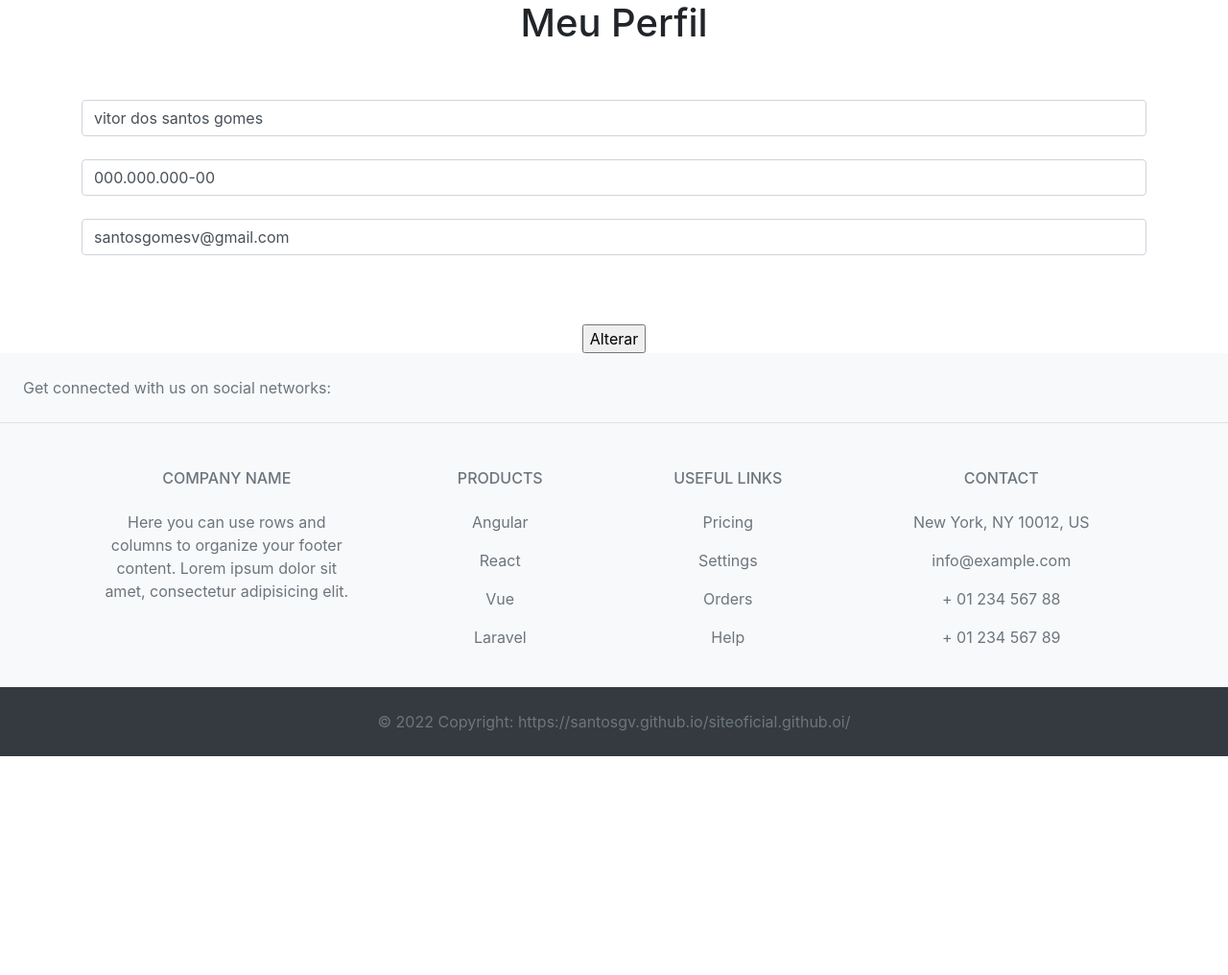
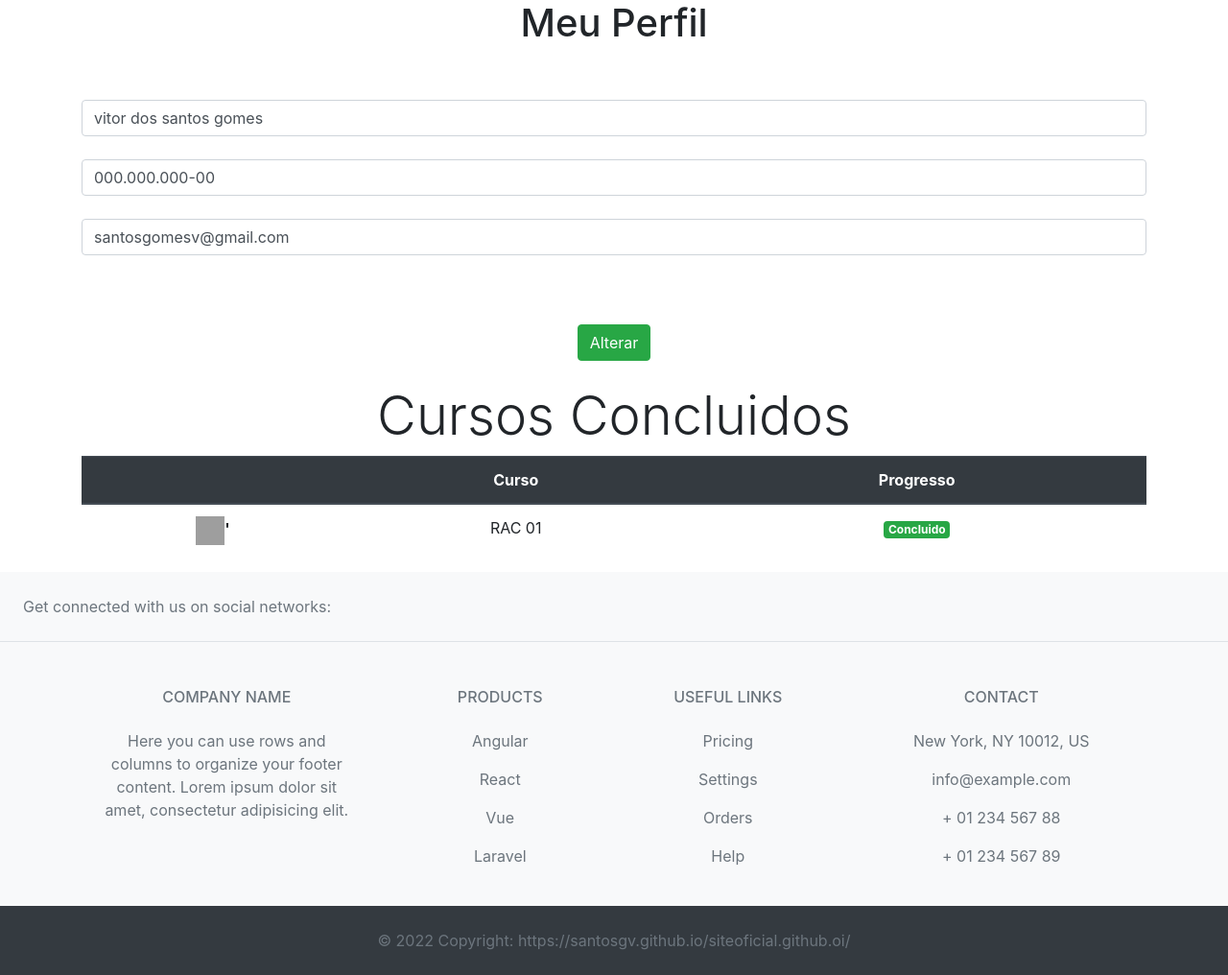
Before and after one commit to santosgv/plataforma.cursos, a Django app: page /area_aluno/ in a window 1280 px wide. Shown: the part 150-1166 px from the top of the page at 96% size. Before the commit the page ends 938 px from the top, so only its background shows below. Run offline with Django 4.2, Linux system fonts and the light colour scheme; a user stored in the database is signed in; data comes from the database, SQL or seed files in the repository; both versions use the stored data as it was after the commit; parts of the project's set-up code (start-up, migrations or seed data) failed here and were passed over; some libraries are stand-ins or nearby versions; grey boxes are pictures that could not be loaded.

Commit message:
cursos concluidos

```diff
--- a/plataforma_cursos/settings.py
+++ b/plataforma_cursos/settings.py
@@ -42,7 +42,7 @@ MIDDLEWARE = [
     'django.contrib.auth.middleware.AuthenticationMiddleware',
     'django.contrib.messages.middleware.MessageMiddleware',
     'django.middleware.clickjacking.XFrameOptionsMiddleware',
-    'plataforma_cursos.middleware.XFrameOptionsMiddleware'
+   # 'plataforma_cursos.middleware.XFrameOptionsMiddleware'
 ]
 
 ROOT_URLCONF = 'plataforma_cursos.urls'
@@ -169,3 +169,5 @@ CORS_ALLOW_METHODS = [
     'OPTIONS',
     'origin',
 ]
+
+X_FRAME_OPTIONS = 'SAMEORIGIN'
--- a/usuarios/templates/area_aluno.html
+++ b/usuarios/templates/area_aluno.html
@@ -49,12 +49,37 @@ Area Aluno
                     <span class="span-descricao"></span>
                 </div>
                     <br>
-                    <input  type="submit" value="Alterar" class="bto-success bto-group-lg bto-lg">
+                    <input  type="submit" value="Alterar" class="btn btn-success">
 
                 </form>
 
             </div>
         </div>
+<br>
+<h1 class="display-4">Cursos Concluidos</h1>
+
+        <table class="table">
+            <thead class="thead-dark">
+              <tr>
+                <th scope="col"></th>
+                <th scope="col">Curso</th>
+                <th scope="col">Progresso</th>
+              </tr>
+            </thead>
+            <tbody>
+                {%  for curso in curso_concluido %}
+              <tr>
+                <th scope="row"><img width="30px" height="30px" src="{{curso.aula.curso.thumb.url}}">'
+                </th>
+                <td>{{curso.aula.curso}}</td>
+                <td><span class="badge badge-success">Concluido</span>
+                </td>
+              </tr>
+              {% endfor %}
+            </tbody>
+          </table>
+
+
 
         <script src="https://ajax.googleapis.com/ajax/libs/jquery/3.6.0/jquery.min.js"></script>
             <script src="https://cdnjs.cloudflare.com/ajax/libs/jquery.mask/1.14.16/jquery.mask.min.js"></script>
--- a/usuarios/views.py
+++ b/usuarios/views.py
@@ -1,7 +1,7 @@
 
 from django.shortcuts import render,redirect
 from django.contrib import messages
-from django.conf import settings
+from cursos.models import ProgressoAula
 from django.contrib.messages import constants
 from django.db import transaction
 from .models import USUARIO
@@ -79,12 +79,13 @@ def area_aluno(request):
         first_name = request.user.first_name
         cpf = request.user.cpf
         email = request.user.email
-
+        curso_concluido = ProgressoAula.objects.filter(usuario=request.user,baixou_certificado=True)
         return render(request,'area_aluno.html',{
                                                 'username':username,
                                                 'first_name':first_name,
                                                 'cpf': cpf,
-                                                'email':email
+                                                'email':email,
+                                                'curso_concluido':curso_concluido
                                                     })
     else:
 
```
Also changed, not shown: db.sqlite3.
